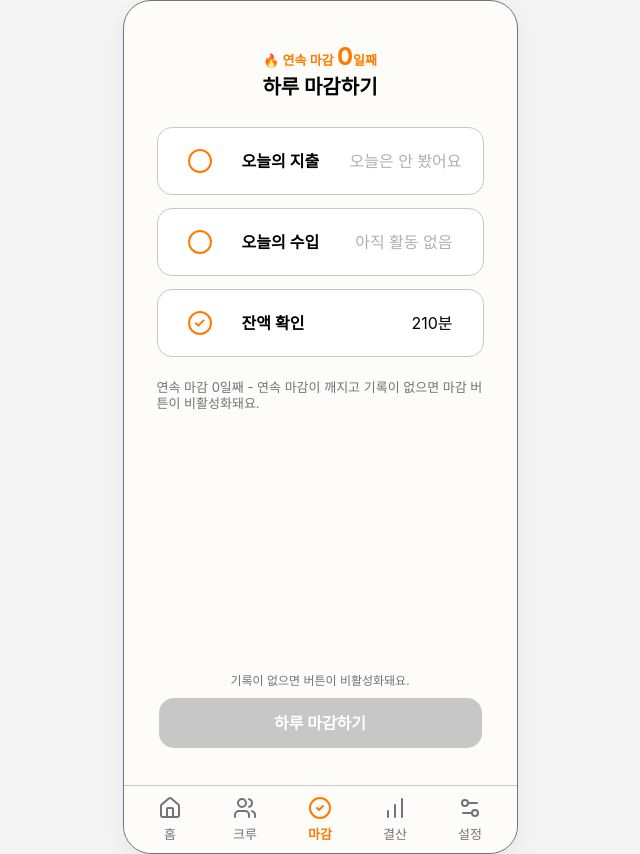
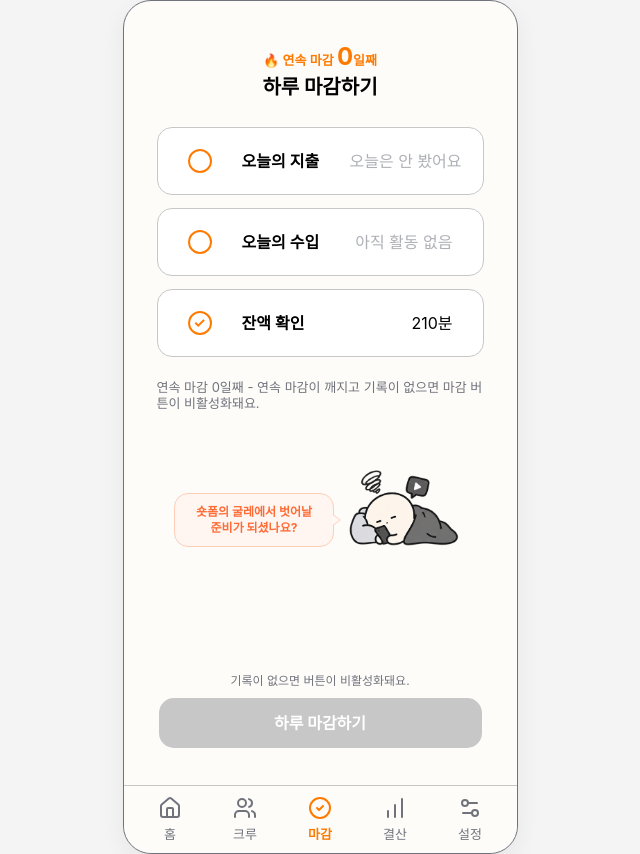
Before and after one commit to pirogramming/Dopamine-Ledger, a Django app: page /ledger/daily-close/ in a window 1280 px wide. Shown: the whole page, without its empty margins (320-960 px from the left). Run offline with Django 5.2, Linux system fonts and the light colour scheme; the visitor is signed in with stand-in values (Sample User, id 1); data that the repository does not hold is empty.

Commit message:
feat: 프론트 수정 및 캐릭터 적용

```diff
--- a/ledger/static/ledger/css/daily_close.css
+++ b/ledger/static/ledger/css/daily_close.css
@@ -179,6 +179,82 @@
 
 .summary-card__check--empty {
     color: transparent;
+}
+
+/* =========================================
+    캐릭터 + 말풍선 영역
+========================================= */
+/* 1. 캐릭터 + 말풍선 컨테이너 */
+.closure-character-section {
+  display: flex;
+  align-items: flex-end;
+  justify-content: center;
+  gap: 12px;
+  margin: 12px 0 16px;
+  margin-top: 36px;
+}
+
+/* 2. 좌측 말풍선 박스 */
+.closure-speech-bubble {
+  position: relative;
+  background-color: #fff6f2;
+  border: 1.5px solid #ffccb8;
+  border-radius: 14px;
+  padding: 10px 14px;
+  max-width: 160px;
+  text-align: center;
+  box-sizing: border-box;
+  margin-bottom: 20px;
+}
+
+.closure-speech-bubble .bubble-text {
+  font-size: 12px;
+  font-weight: 700;
+  color: #ff6b35;
+  line-height: 1.35;
+  margin: 0;
+  word-break: keep-all;
+}
+
+/* 말풍선 오른쪽 꼬리 (캐릭터를 향함) */
+.closure-speech-bubble .bubble-tail {
+  position: absolute;
+  top: 50%;
+  right: -8px;
+  transform: translateY(-50%);
+  width: 0;
+  height: 0;
+  border-top: 6px solid transparent;
+  border-bottom: 6px solid transparent;
+  border-left: 8px solid #ffccb8;
+}
+
+.closure-speech-bubble .bubble-tail::after {
+  content: '';
+  position: absolute;
+  top: -5px;
+  left: -8px;
+  width: 0;
+  height: 0;
+  border-top: 5px solid transparent;
+  border-bottom: 5px solid transparent;
+  border-left: 7px solid #fff6f2;
+}
+
+/* 3. 우측 전신 캐릭터 이미지 */
+.closure-character-wrap {
+  width: 120px;
+  height: 120px;
+  display: flex;
+  align-items: center;
+  justify-content: center;
+  flex-shrink: 0;
+}
+
+.closure-character-wrap .closure-character-img {
+  width: 100%;
+  height: 100%;
+  object-fit: contain;
 }
 
 /* =========================================
--- a/ledger/templates/ledger/daily_close.html
+++ b/ledger/templates/ledger/daily_close.html
@@ -92,6 +92,23 @@
         연속 마감이 깨지고 기록이 없으면 마감 버튼이 비활성화돼요.
     </p>
 
+    <!-- 🌟 캐릭터 및 말풍선 영역 -->
+    <div class="closure-character-section">
+        <!-- 좌측 말풍선 (마감 전/후 멘트 동적 반영) -->
+        <div class="closure-speech-bubble">
+            <p class="bubble-text">{{ league_dialogue|linebreaksbr }}</p>
+            <div class="bubble-tail"></div>
+        </div>
+
+        <!-- 우측 전신 캐릭터 이미지 -->
+        <div class="closure-character-wrap">
+            <img
+            src="{% static closure_character_url %}"
+            alt="{{ grade_name }}"
+            class="closure-character-img"
+            >
+        </div>
+    </div>
 
     {% if error_message %}
         <p class="daily-close__error">
--- a/ledger/views.py
+++ b/ledger/views.py
@@ -362,7 +362,7 @@ def daily_close(request):
 
             is_closed = True
 
-            # return redirect("ledger:daily_close")
+            return redirect("ledger:daily_close")
 
         except ValueError as error:
             error_message = str(error)
```
Also changed, not shown: static/images/characters/closure/LEVEL_0.png (added), static/images/characters/closure/LEVEL_1.png (added), static/images/characters/closure/LEVEL_2.png (added), static/images/characters/closure/LEVEL_3.png (added), static/images/characters/closure/LEVEL_4.png (added).
